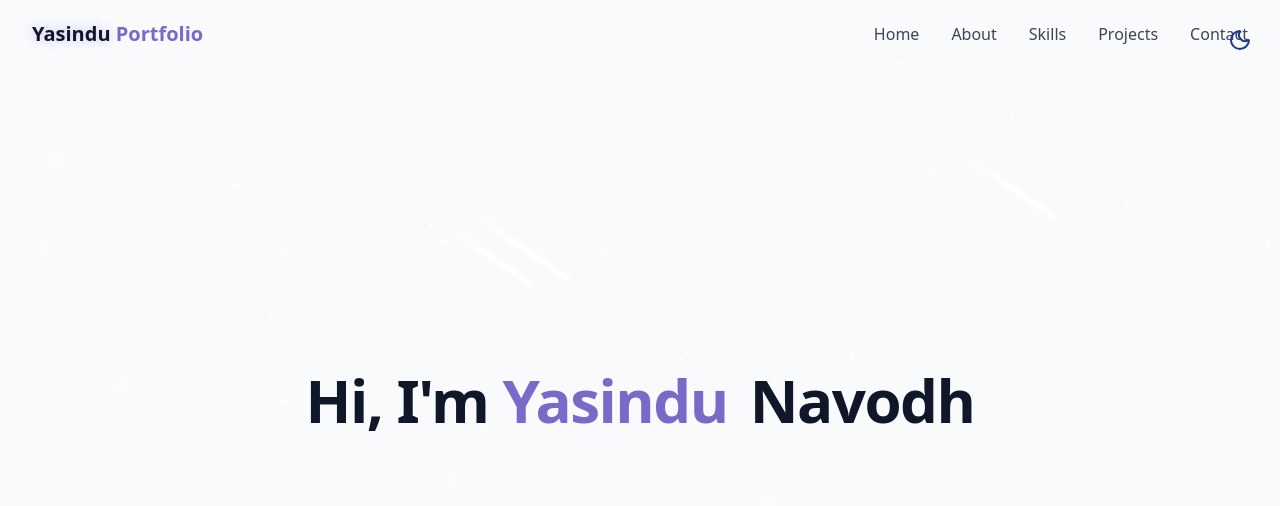
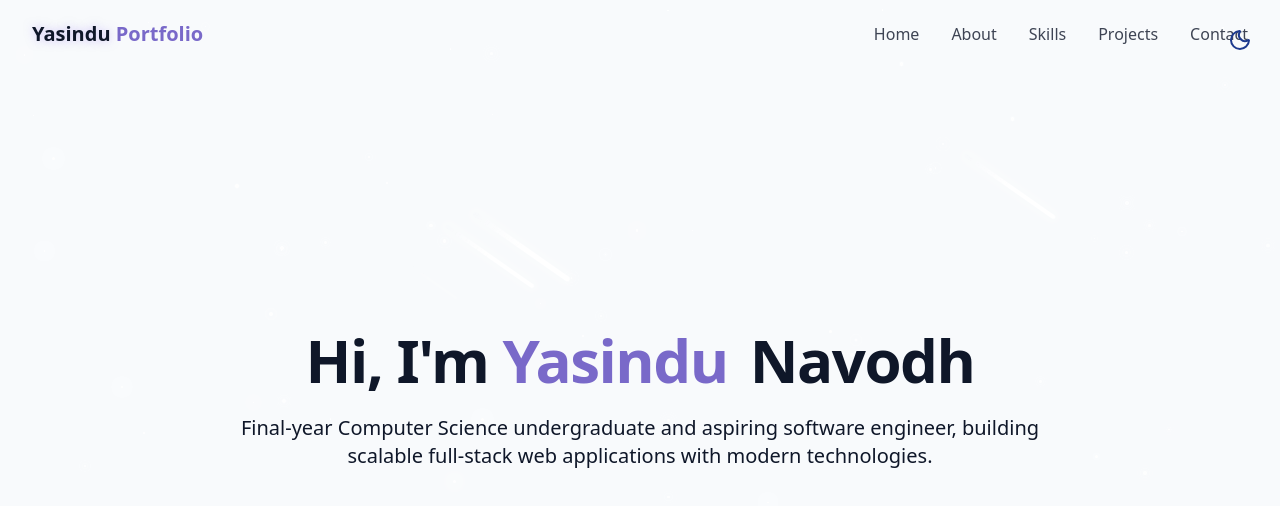
Before and after one commit to Yasindu-Navo/My-Portfolio, a React (Vite) app: page / in a window 1280 px wide. Shown: the top 506 px of the page. Built offline with nearby package versions, Linux system fonts and the light colour scheme.

Commit message:
update HeroSection component to enhance text animations and improve visibility

```diff
--- a/src/components/HeroSection.jsx
+++ b/src/components/HeroSection.jsx
@@ -10,10 +10,15 @@
 
                 <div className="space-y-6" >
                     <h1 className="text-4xl md:text-6xl font-bold tracking-tight ">
-                            <span className="opacity-0 animate-fade-in-delay-1">Hi, I'm</span>
-                        <span className="text-primary opacity-0 animate-fade-in-delay-2">{" " }Yasindu</span>
-                            <span className="text-gradient ml-2 opacity-0 animate-fade-in-delay-3"> {" " }Navodh</span>
+                            <span className="opacity-0 animate-fade-in">Hi, I'm</span>
+                        <span className="text-primary opacity-0 animate-fade-in-delay-1">{" " }Yasindu</span>
+                            <span className="text-gradient ml-2 opacity-0 animate-fade-in-delay-2"> {" " }Navodh</span>
                     </h1>
+
+                    <p className="text-lg md:text-xl text-muted-foreground max-2-2xl mx-auto opacity-0 animate-fade-in-delay-3 ">
+                        Final-year Computer Science undergraduate and aspiring software engineer,
+                        building scalable full-stack web applications with modern technologies.
+                    </p>
 
                 </div>
 
```
